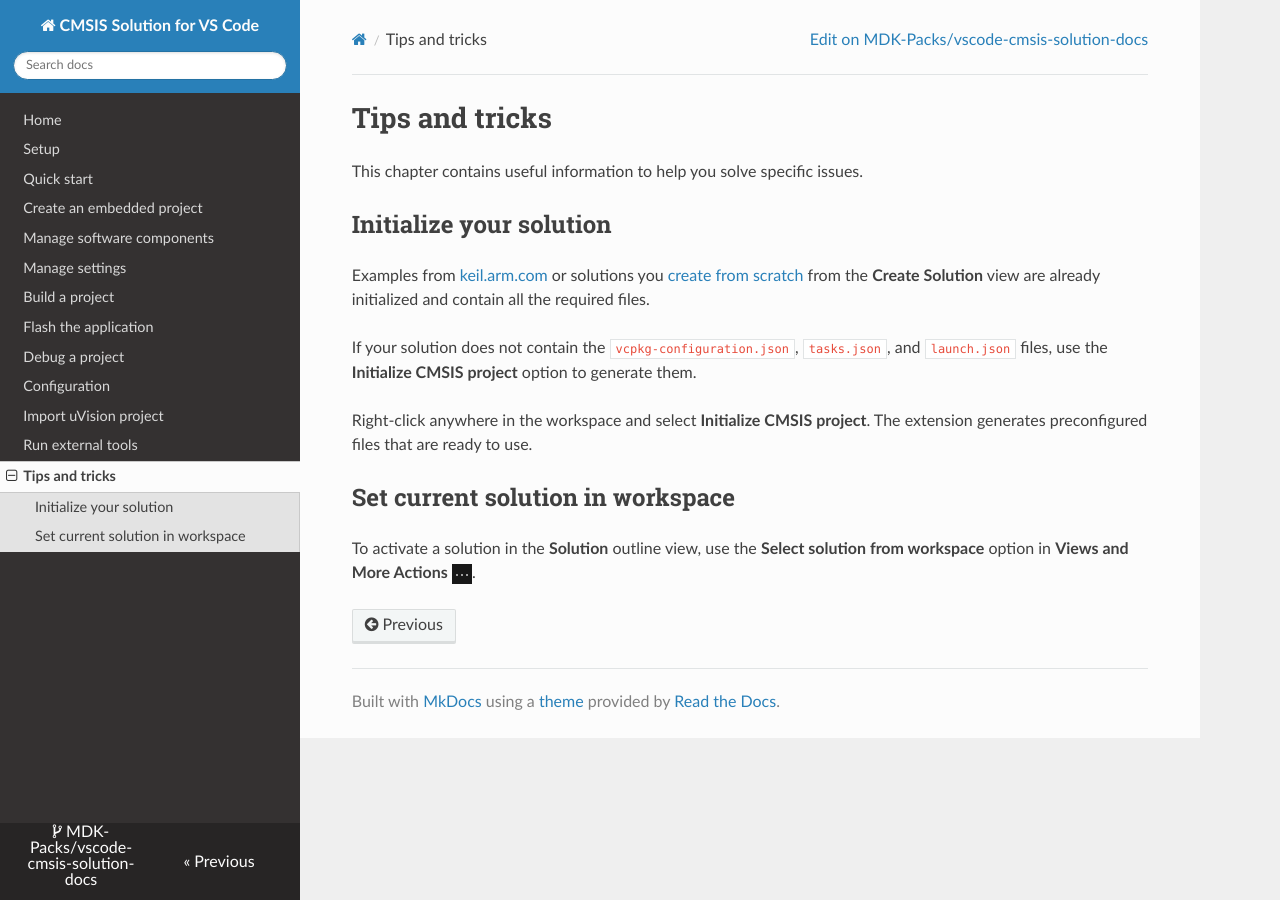
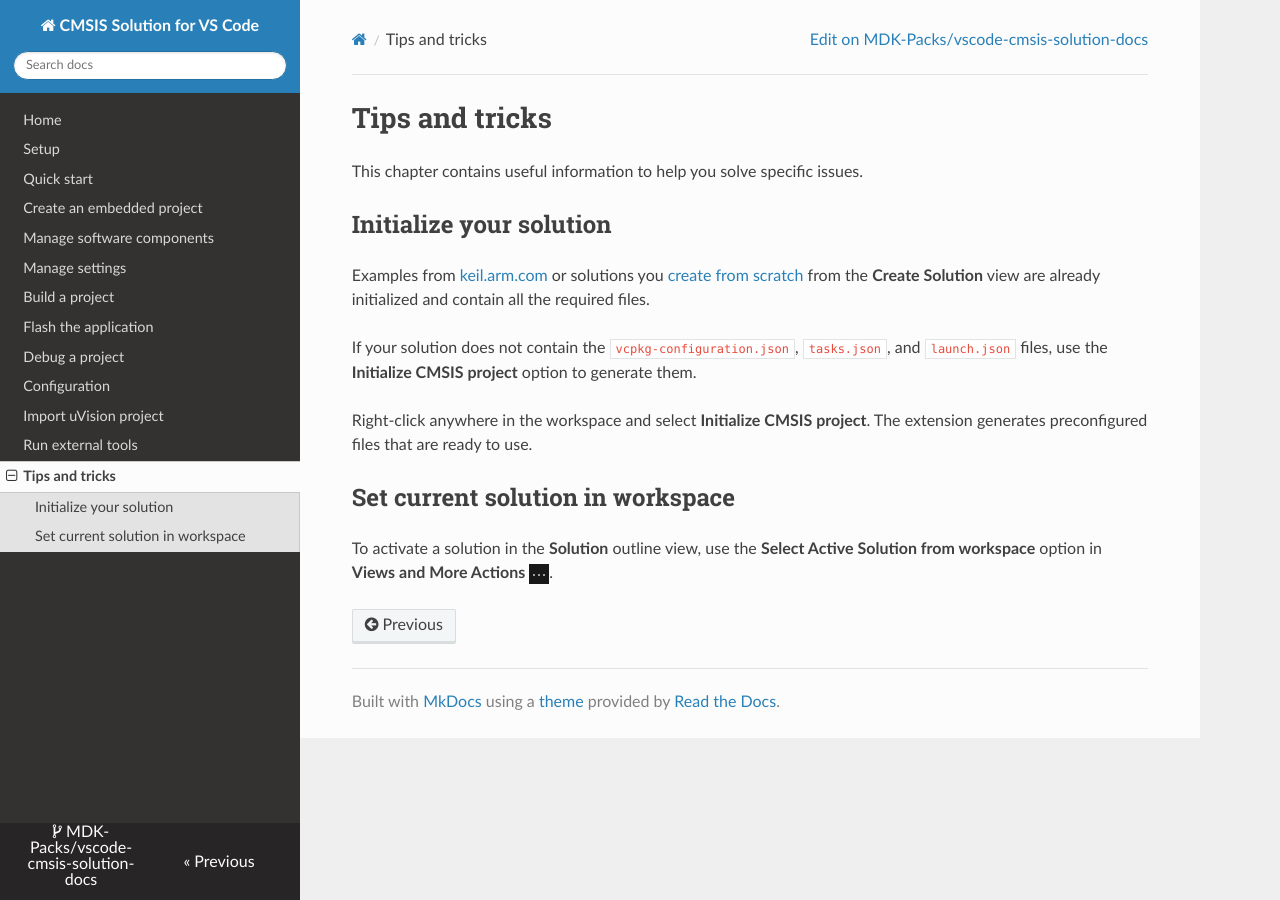
Before and after one commit to MDK-Packs/vscode-cmsis-solution-docs, an MkDocs documentation site: the page built from docs/tipsandtricks.md, in a window 1280 px wide. Built offline with MkDocs 1.6.1, drawn with Linux system fonts in a browser that asks for light colours; nearby versions of some CDN libraries.

Commit message:
Select solution from workspace command renamed in UI

```diff
--- a/docs/tipsandtricks.md
+++ b/docs/tipsandtricks.md
@@ -15,5 +15,5 @@ that are ready to use.
 
 ## Set current solution in workspace
 
-To activate a solution in the **Solution** outline view, use the **Select solution from workspace** option in
+To activate a solution in the **Solution** outline view, use the **Select Active Solution from workspace** option in
 **Views and More Actions** ![Views and More Actions icon](./images/more-actions-icon.png).
```
Also changed, not shown: docs/quickstart.md (+1 -1 lines).
